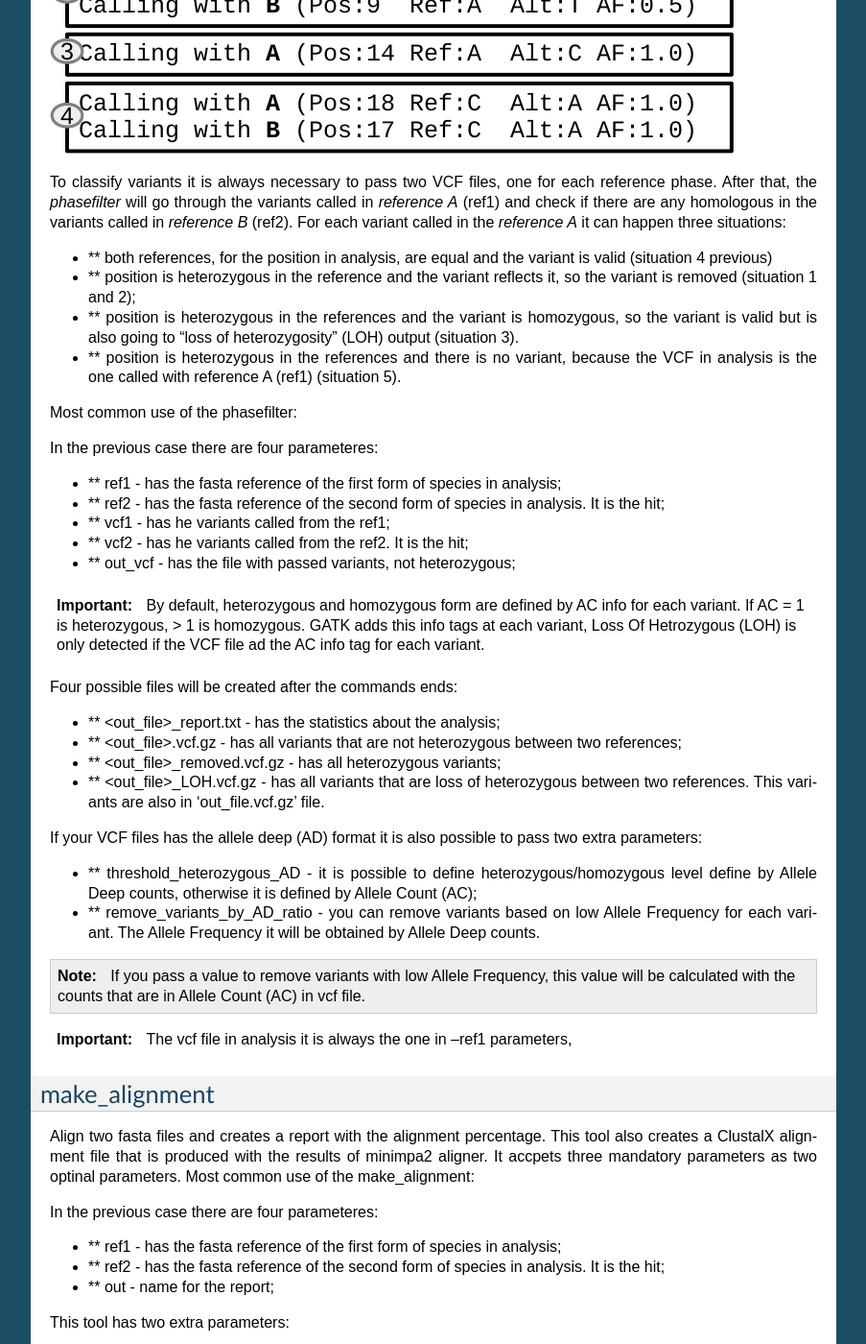
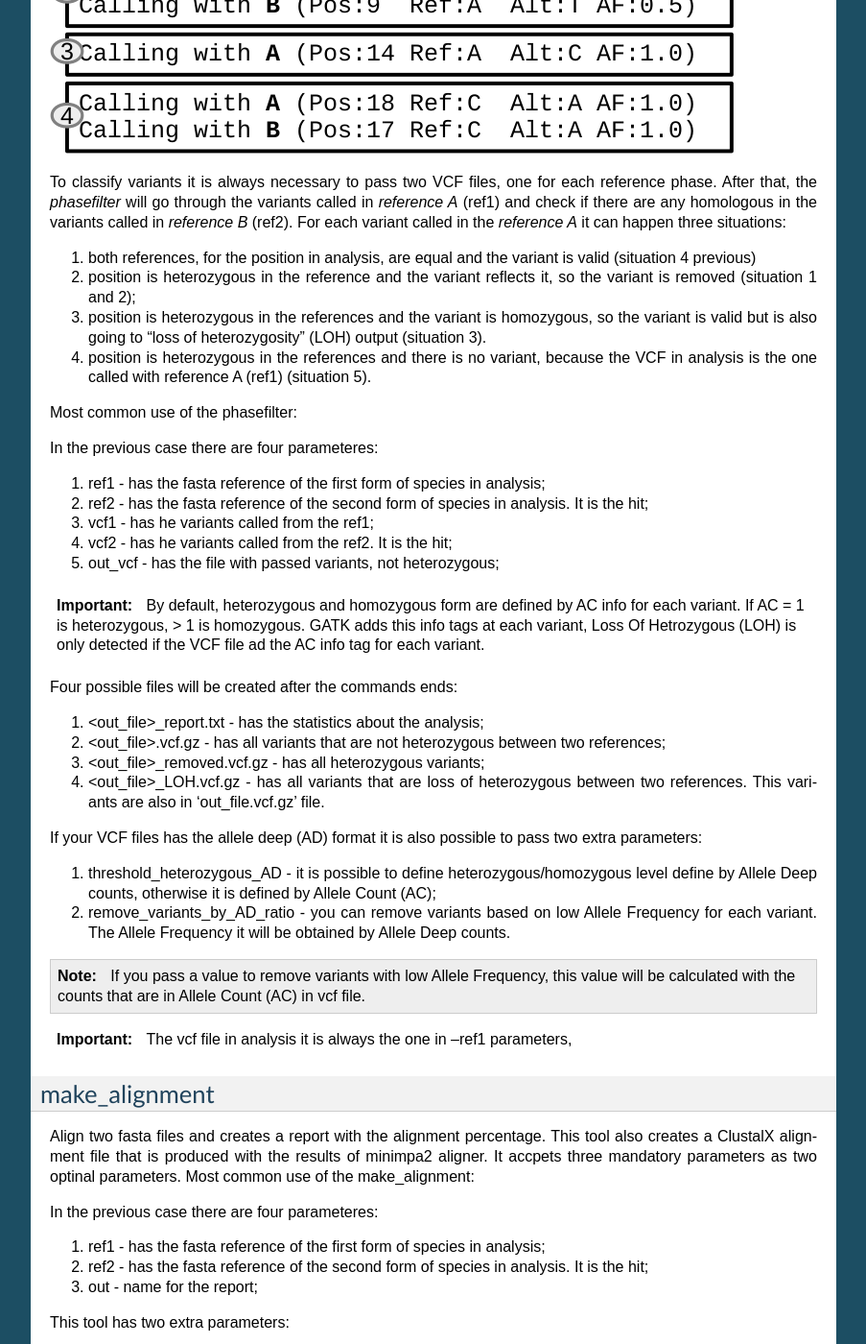
Before and after one commit to ibigen/PHASEfilter, a Sphinx documentation site: the page built from docs/how_to_use.rst, in a window 1280 px wide and 1400 px high, scrolled down 664 px. Shown: the whole window at 96% size, without its empty margins (198-1101 px from the left). Built offline with Sphinx 7.4.7, drawn with Linux system fonts in a browser that asks for light colours; formulas are drawn with MathJax 3; some of the changed text lies outside the part shown.

Commit message:
[add]change documentation

```diff
--- a/docs/how_to_use.rst
+++ b/docs/how_to_use.rst
@@ -14,10 +14,10 @@ With this tool it is possible to indentify heterozygous and loss of heterozygoty
 
 To classify variants it is always necessary to pass two VCF files, one for each reference phase. After that, the *phasefilter* will go through the variants called in *reference A* (ref1) and check if there are any homologous in the variants called in *reference B* (ref2). For each variant called in the *reference A* it can happen three situations:
 
-- ** both references, for the position in analysis, are equal and the variant is valid (situation 4 previous)
-- ** position is heterozygous in the reference and the variant reflects it, so the variant is removed (situation 1 and 2);
-- ** position is heterozygous in the references and the variant is homozygous, so the variant is valid but is also going to “loss of heterozygosity” (LOH) output (situation 3).
-- ** position is heterozygous in the references and there is no variant, because the VCF in analysis is the one called with reference A (ref1) (situation 5).
+#. both references, for the position in analysis, are equal and the variant is valid (situation 4 previous)
+#. position is heterozygous in the reference and the variant reflects it, so the variant is removed (situation 1 and 2);
+#. position is heterozygous in the references and the variant is homozygous, so the variant is valid but is also going to “loss of heterozygosity” (LOH) output (situation 3).
+#. position is heterozygous in the references and there is no variant, because the VCF in analysis is the one called with reference A (ref1) (situation 5).
 
 Most common use of the phasefilter:
 
@@ -27,11 +27,11 @@ Most common use of the phasefilter:
 
 In the previous case there are four parameteres:
 
-- ** ref1 - has the fasta reference of the first form of species in analysis;
-- ** ref2 - has the fasta reference of the second form of species in analysis. It is the hit;
-- ** vcf1 - has he variants called from the ref1;
-- ** vcf2 - has he variants called from the ref2. It is the hit;
-- ** out_vcf - has the file with passed variants, not heterozygous;
+#. ref1 - has the fasta reference of the first form of species in analysis;
+#. ref2 - has the fasta reference of the second form of species in analysis. It is the hit;
+#. vcf1 - has he variants called from the ref1;
+#. vcf2 - has he variants called from the ref2. It is the hit;
+#. out_vcf - has the file with passed variants, not heterozygous;
 
 .. important::
    By default, heterozygous and homozygous form are defined by AC info for each variant. If AC = 1 is heterozygous, > 1 is homozygous. GATK adds this info tags at each variant,
@@ -39,16 +39,16 @@ In the previous case there are four parameteres:
 
 Four possible files will be created after the commands ends:
 
-- ** <out_file>_report.txt - has the statistics about the analysis;
-- ** <out_file>.vcf.gz - has all variants that are not heterozygous between two references;
-- ** <out_file>_removed.vcf.gz - has all heterozygous variants;
-- ** <out_file>_LOH.vcf.gz - has all variants that are loss of heterozygous between two references. This variants are also in 'out_file.vcf.gz' file.
+#. <out_file>_report.txt - has the statistics about the analysis;
+#. <out_file>.vcf.gz - has all variants that are not heterozygous between two references;
+#. <out_file>_removed.vcf.gz - has all heterozygous variants;
+#. <out_file>_LOH.vcf.gz - has all variants that are loss of heterozygous between two references. This variants are also in 'out_file.vcf.gz' file.
 
 
 If your VCF files has the allele deep (AD) format it is also possible to pass two extra parameters:
 
-- ** threshold_heterozygous_AD - it is possible to define heterozygous/homozygous level define by Allele Deep counts, otherwise it is defined by Allele Count (AC);
-- ** remove_variants_by_AD_ratio - you can remove variants based on low Allele Frequency for each variant. The Allele Frequency it will be obtained by Allele Deep counts.
+#. threshold_heterozygous_AD - it is possible to define heterozygous/homozygous level define by Allele Deep counts, otherwise it is defined by Allele Count (AC);
+#. remove_variants_by_AD_ratio - you can remove variants based on low Allele Frequency for each variant. The Allele Frequency it will be obtained by Allele Deep counts.
 
 .. code-block:: shell
    ## other possibility
@@ -75,14 +75,14 @@ Most common use of the make_alignment:
 
 In the previous case there are four parameteres:
 
-- ** ref1 - has the fasta reference of the first form of species in analysis;
-- ** ref2 - has the fasta reference of the second form of species in analysis. It is the hit;
-- ** out - name for the report;
+#. ref1 - has the fasta reference of the first form of species in analysis;
+#. ref2 - has the fasta reference of the second form of species in analysis. It is the hit;
+#. out - name for the report;
 
 This tool has two extra parameters:
 
-- ** pass_chr - name or names of chromossomes to pass. Can be more than one separated by comma. It is the prefix of the chromossome that is necessary to pass;
-- ** out_alignment - folder name where an alignment will be save. It has ClustalX format.
+#. pass_chr - name or names of chromossomes to pass. Can be more than one separated by comma. It is the prefix of the chromossome that is necessary to pass;
+#. out_alignment - folder name where an alignment will be save. It has ClustalX format.
 
 .. code-block:: shell
    $ make_alignment --help
@@ -103,8 +103,8 @@ Most common use of the reference_statistics:
 
 In the previous case there are four parameteres:
 
-- ** ref - fasta file has sequences;
-- ** out - report name where will be saved the statistics;
+#. ref - fasta file has sequences;
+#. out - report name where will be saved the statistics;
 
 synchronize_genomes
 +++++++++++++++++++
@@ -118,14 +118,14 @@ Most common use of the synchronize_genomes:
 
 In the previous case there are four parameteres:
 
-- ** ref1 - has the fasta reference of the first form of species in analysis;
-- ** ref2 - has the fasta reference of the second form of species in analysis. It is the hit;
-- ** gff - has he variants called from the ref1;
-- ** out - has the file with passed variants, not heterozygous;
+#. ref1 - has the fasta reference of the first form of species in analysis;
+#. ref2 - has the fasta reference of the second form of species in analysis. It is the hit;
+#. gff - has he variants called from the ref1;
+ out - has the file with passed variants, not heterozygous;
 
 This tool has one extra parameter:
 
-- ** pass_chr - name or names of chromossomes to pass. Can be more than one separated by comma. It is the prefix of the chromossome that is necessary to pass;
+* pass_chr - name or names of chromossomes to pass. Can be more than one separated by comma. It is the prefix of the chromossome that is necessary to pass;
 
 .. code-block:: shell
    $ synchronize_genomes --ref1 S288C_reference_chr_names_cleaned.fna --ref2 S01.assembly.final.fa --vcf S01.TE.vcf --out result.vcf --pass_chr chrmt
```
Also changed, not shown: README.md (+0 -1 lines), docs/index.rst (+4 -4 lines), docs/install.rst (+5 -5 lines), docs/introduction.rst (+4 -4 lines).
